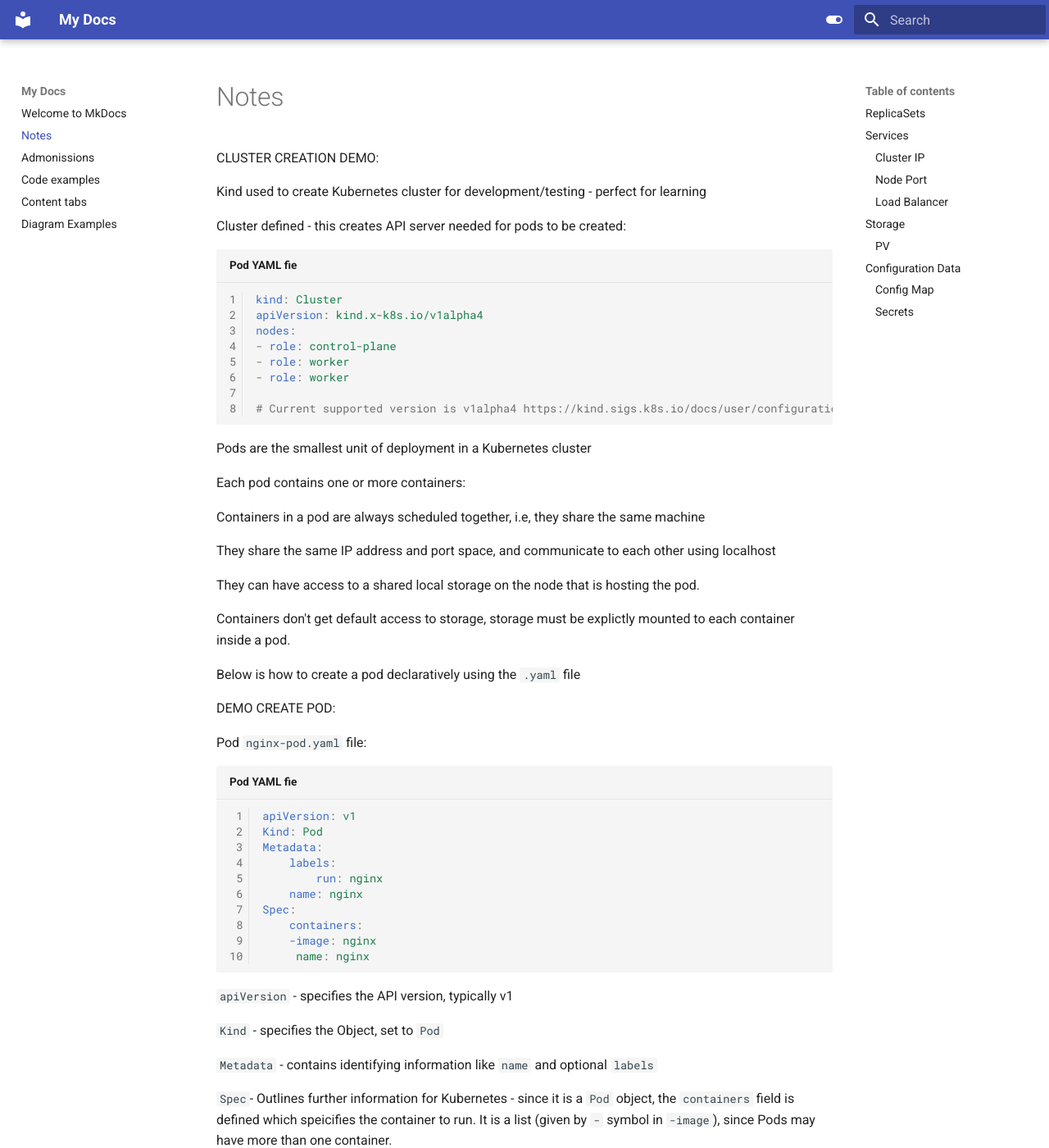
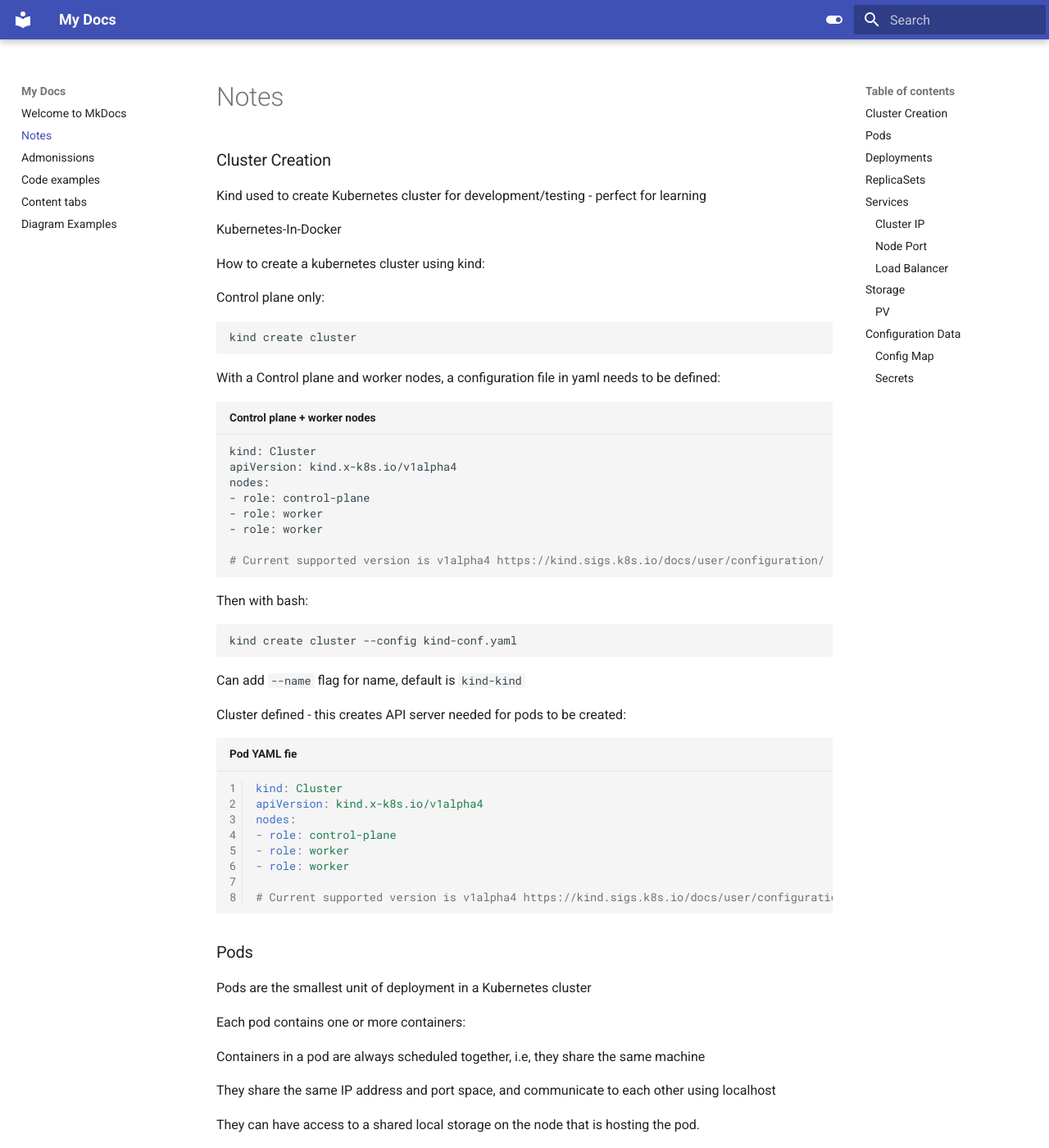
Before and after one commit to Mazharul419/kubernetes-project, an MkDocs documentation site: the page built from docs/Notes.md, in a window 1280 px wide and 1400 px high. Shown: the whole window at 82% size. Built offline with MkDocs 1.6.1 and Material for MkDocs 9.7.7, drawn with Linux system fonts in a browser that asks for light colours.

Commit message:
added cluster creation and titles

````diff
--- a/docs/Notes.md
+++ b/docs/Notes.md
@@ -1,6 +1,36 @@
-CLUSTER CREATION DEMO:
+### Cluster Creation
 
 Kind used to create Kubernetes cluster for development/testing - perfect for learning
+
+Kubernetes-In-Docker
+
+How to create a kubernetes cluster using kind:
+
+Control plane only:
+
+```bash
+kind create cluster
+```
+
+With a Control plane and worker nodes, a configuration file in yaml needs to be defined:
+```bash title="Control plane + worker nodes"
+kind: Cluster
+apiVersion: kind.x-k8s.io/v1alpha4
+nodes:
+- role: control-plane
+- role: worker
+- role: worker
+
+# Current supported version is v1alpha4 https://kind.sigs.k8s.io/docs/user/configuration/
+```
+
+Then with bash:
+
+```bash
+kind create cluster --config kind-conf.yaml
+```
+
+Can add `--name` flag for name, default is `kind-kind`
 
 Cluster defined - this creates API server needed for pods to be created:
 
@@ -16,7 +46,7 @@ nodes:
 # Current supported version is v1alpha4 https://kind.sigs.k8s.io/docs/user/configuration/
 ```
 
-
+### Pods
 
 Pods are the smallest unit of deployment in a Kubernetes cluster
 
@@ -96,6 +126,8 @@ spec:
 .
 .
 ```
+
+### Deployments
 
 Deploying apps on Kubernetes is important
 
````
Also changed, not shown: kind-conf.yaml (added, +8 -0 lines), nginx-deployment.yaml (added, +21 -0 lines), nginx-pod.yaml (added, +12 -0 lines).
